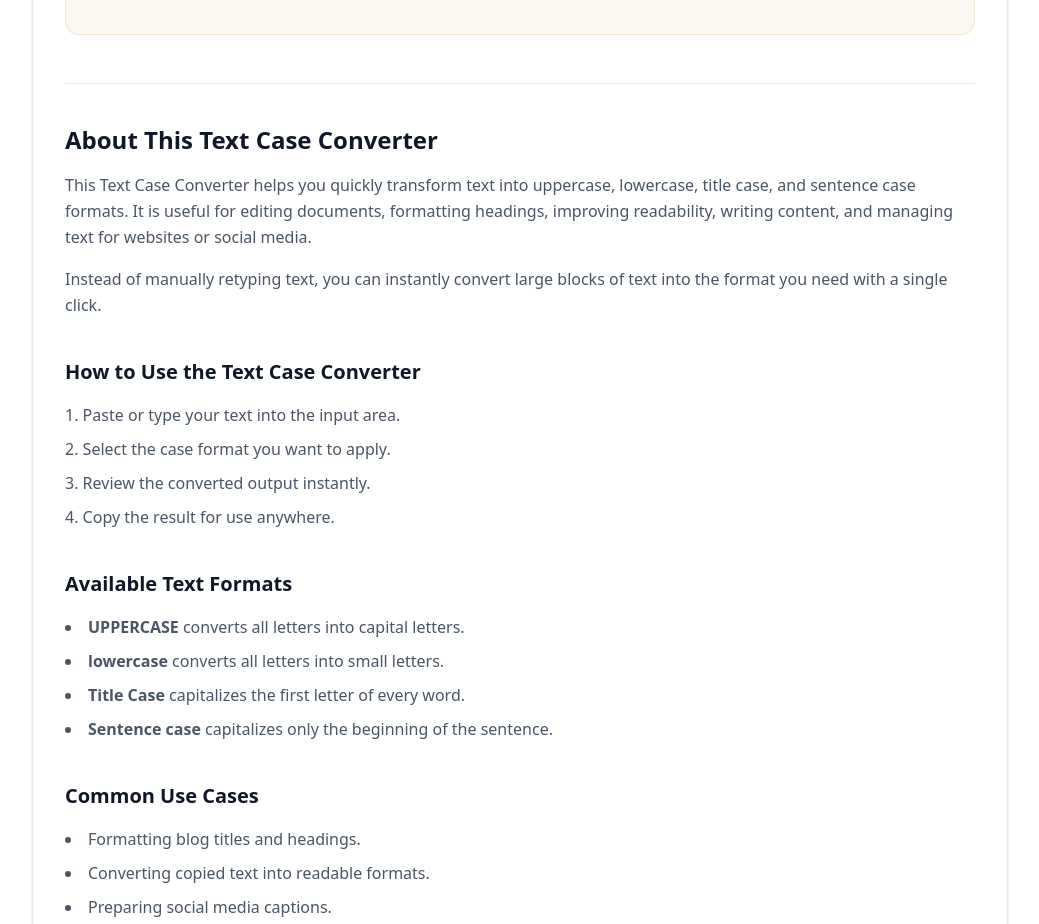
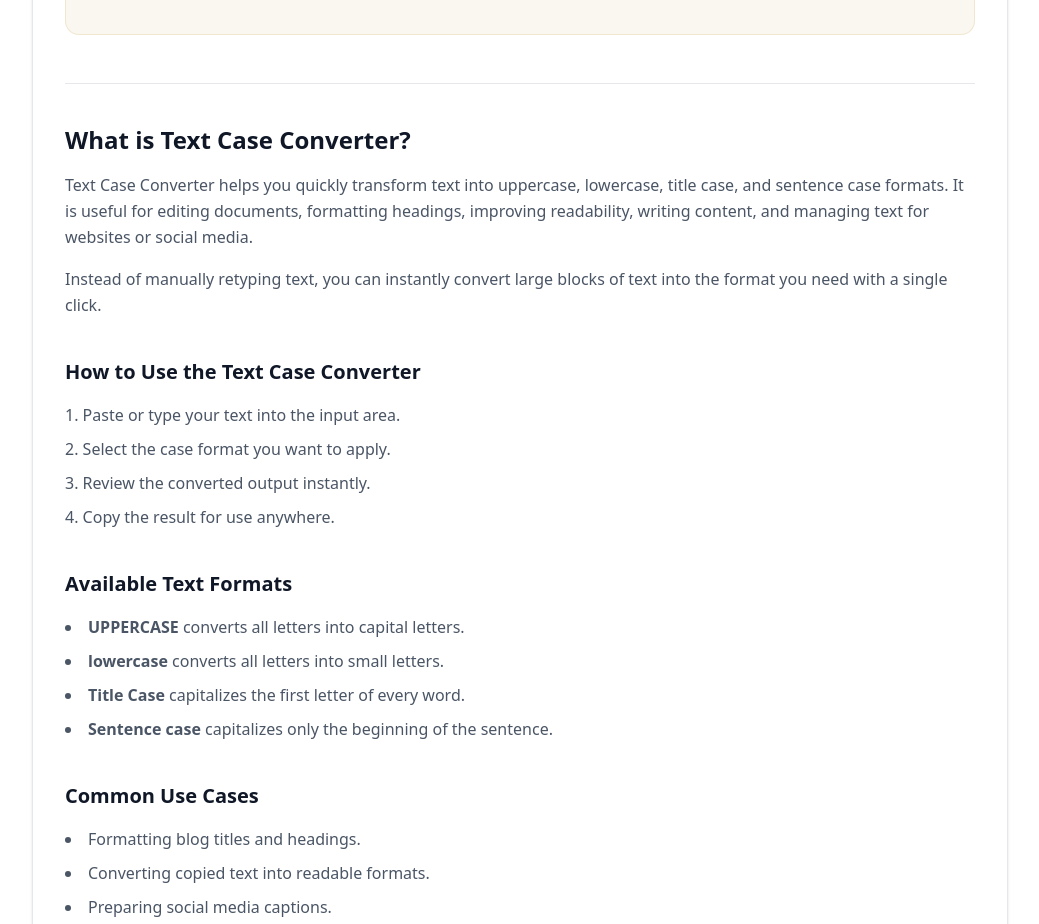
Before and after one commit to vaarunsonawwane-ops/yoryantra-new, a Next.js app: page /tools/text-case-converter in a window 1280 px wide. Shown: the part 980-1904 px from the top of the page, without its empty margins (120-1159 px from the left). Built offline with nearby package versions, Linux system fonts and the light colour scheme.

Commit message:
Text Case Converter Update ToolClient.tsx

```diff
--- a/app/tools/text-case-converter/ToolClient.tsx
+++ b/app/tools/text-case-converter/ToolClient.tsx
@@ -125,11 +125,11 @@ export default function ToolClient() {
       <section className="mt-12 border-t border-gray-200 pt-10 space-y-10">
         <div>
           <h2 className="text-2xl font-semibold text-gray-900">
-            About This Text Case Converter
+            What is Text Case Converter?
           </h2>
 
           <p className="mt-4 text-gray-600 leading-relaxed">
-            This Text Case Converter helps you quickly transform text into
+            Text Case Converter helps you quickly transform text into
             uppercase, lowercase, title case, and sentence case formats.
             It is useful for editing documents, formatting headings,
             improving readability, writing content, and managing text for
```
